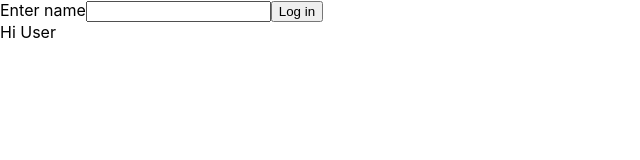
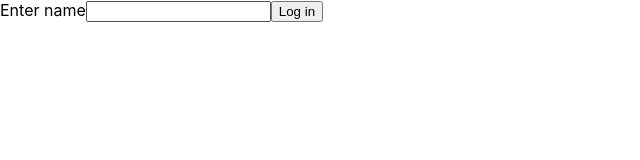
Before and after one commit to anewman15/mini-extensions, a React (Create React App) app: page /login in a window 1280 px wide. Shown: the top 160 px of the page, without its empty margins (0-640 px from the left). Built offline with nearby package versions, Linux system fonts and the light colour scheme.

Commit message:
Add routes to App comp

```diff
--- a/src/App.tsx
+++ b/src/App.tsx
@@ -1,12 +1,13 @@
 import React from 'react';
-import Home from './pages/Home';
+import { BrowserRouter } from 'react-router-dom';
+import Routes from './routes/routes';
 
 function App() {
   return (
-    <div className="App">
-      <Home />
-    </div>
+    <BrowserRouter>
+      <Routes />
+    </BrowserRouter>
   );
-}
+};
 
 export default App;
```
